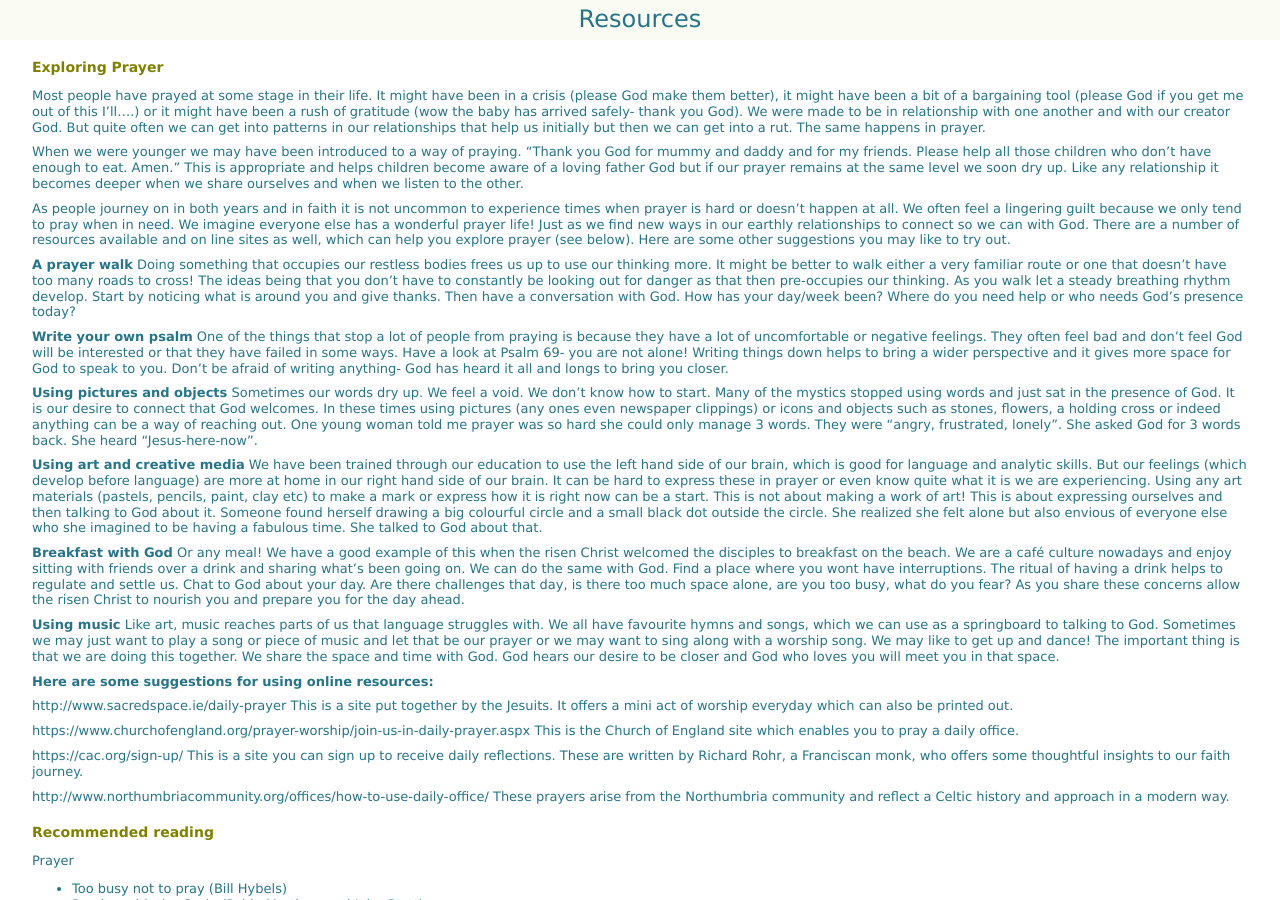
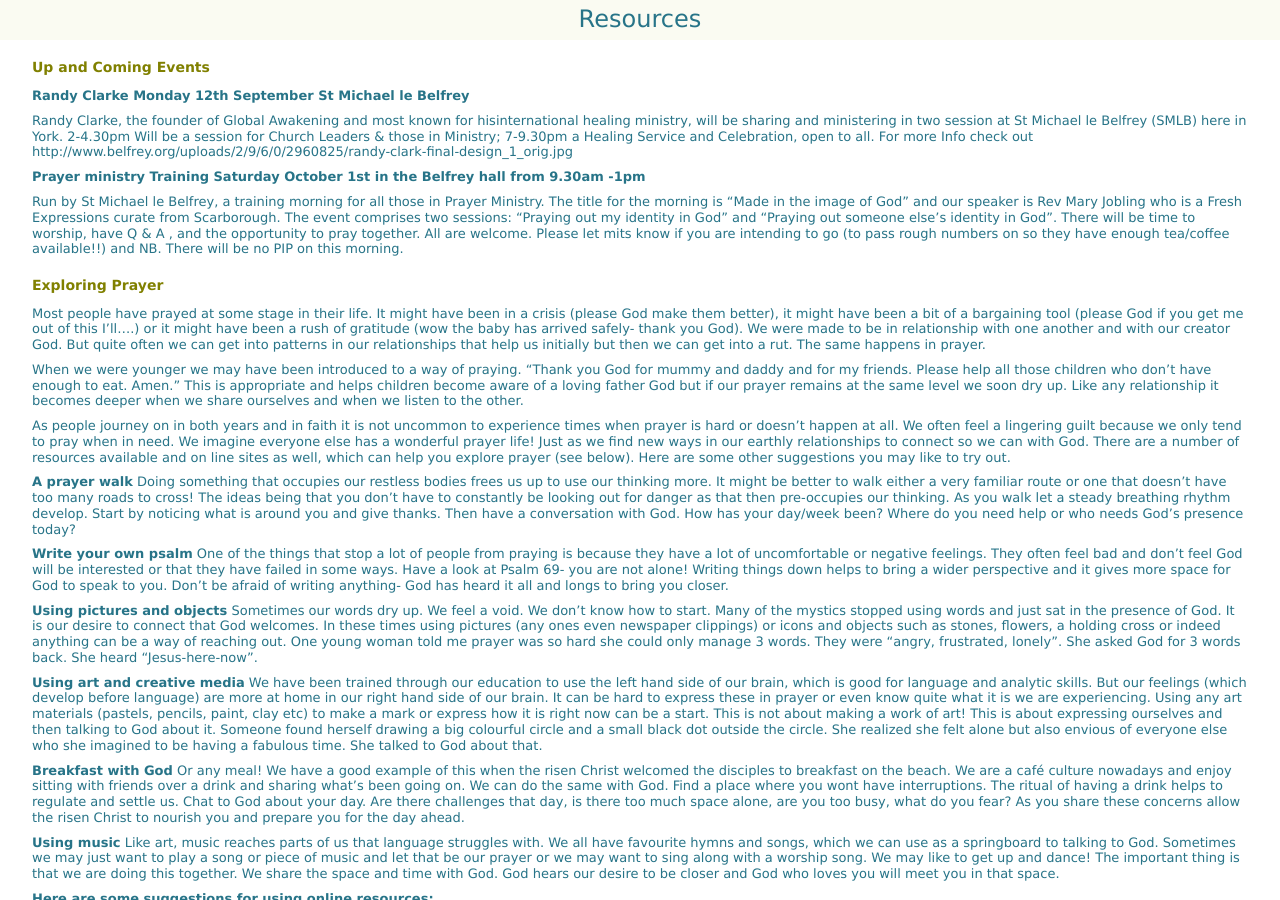
Before and after one commit to griffpatch/CPCYorkPP, a Jekyll site: the page built from pages/resources.md, in a window 1280 px wide and 900 px high. Built offline with Jekyll 4.4.1, drawn with Linux system fonts in a browser that asks for light colours.

Commit message:
Update resources.md

```diff
--- a/pages/resources.md
+++ b/pages/resources.md
@@ -6,6 +6,19 @@ description: Prayer & Prophecy Resources
 
 Resources
 =========
+
+Up and Coming Events
+--------------------
+**Randy Clarke Monday 12th September St Michael le Belfrey**
+
+Randy Clarke, the founder of Global Awakening and most known for hisinternational healing ministry, will be sharing and ministering in two session at St Michael le Belfrey (SMLB) here in York. 2-4.30pm Will be a session for Church Leaders & those in Ministry; 7-9.30pm a Healing Service and Celebration, open to all. For more Info check out http://www.belfrey.org/uploads/2/9/6/0/2960825/randy-clark-final-design_1_orig.jpg
+
+**Prayer ministry Training Saturday October 1st in the Belfrey hall from 9.30am -1pm**
+
+Run by St Michael le Belfrey, a training morning for all those in Prayer Ministry. The title for the morning is “Made in the image of God” and our speaker is Rev Mary Jobling who is a Fresh Expressions curate from Scarborough. The event comprises two sessions: “Praying out my identity in God” and "Praying out someone else’s identity in God”. There will be time to worship, have Q & A , and the opportunity to pray together. All are welcome. Please let mits know if you are intending to go (to pass rough numbers on so they have enough tea/coffee available!!) and NB. There will be no PIP on this morning.
+
+
+
 
 Exploring Prayer
 ----------------
```
